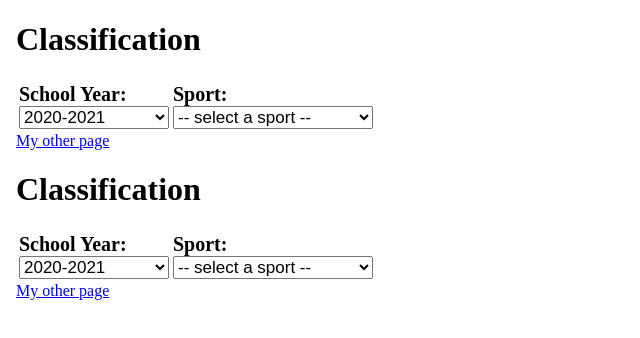
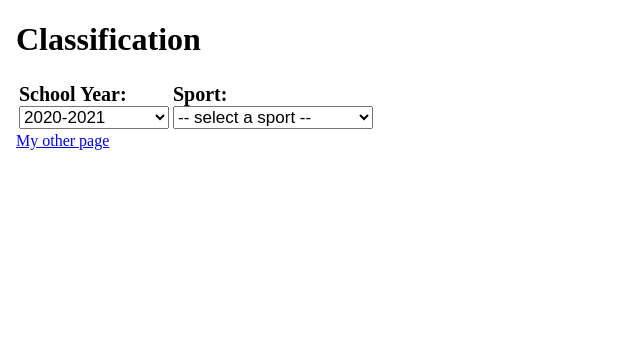
Before and after one commit to Reed560/IHSAA, an Angular app in the folder IHSAA-app/: page / in a window 1280 px wide. Shown: the top 338 px of the page, without its empty margins (0-640 px from the left). Built offline with nearby package versions, Linux system fonts and the light colour scheme.

Commit message:
Update app.component.html

```diff
--- a/IHSAA-app/src/app/app.component.html
+++ b/IHSAA-app/src/app/app.component.html
@@ -52,68 +52,6 @@
 </form>
 
 
-
-
 <a href="/me.html">My other page</a>
 </body>
 </html>
-<html>
-<head>
-  <meta charset="UTF-8">
-  <script src="script.js"></script>
-  <!-- <link rel="stylesheet" type="text/css" href="styles.css"> -->
-</head>
-<body>
-<h1>Classification</h1>
-
-<form id="classificationMenu" method="GET" action="./">
-
-  <table>
-    <tbody>
-    <tr>
-      <td>
-        <strong style="font-size:20px;">School Year:</strong><br>
-        <select style="font-size:17px;width:150px" name="schoolYear" id="schoolYear" class="form-control">
-          <option></option>
-          <option value="2022">2022-2023</option>
-          <option value="2021">2021-2022</option>
-          <option value="2020" selected="">2020-2021</option>
-          <option value="2019">2019-2020</option>
-
-        </select>
-      </td>
-      <td>
-        <strong style="font-size:20px;">Sport:</strong><br>
-        <select style="font-size:17px;width:200px" name="sportid" id="sportid" class="form-control">
-          <option>-- select a sport --</option>
-          <option value="1">Baseball</option>
-          <option value="2">Basketball</option>
-          <option value="3">Cross Country</option>
-          <option value="4">Football</option>
-          <option value="5">Golf</option>
-          <option value="6">Gymnastics</option>
-          <option value="7">Soccer</option>
-          <option value="8">Softball</option>
-          <option value="9">Swimming & Diving</option>
-          <option value="10">Tennis</option>
-          <option value="11">Track & Field</option>
-          <option value="12">Volleyball</option>
-          <option value="13">Wrestling</option>
-          <option value="14">Unified Flag Football</option>
-          <option value="15">Unified Track & FIeld</option>
-
-        </select>
-      </td>
-    </tr>
-    </tbody>
-  </table>
-  <input type="hidden" name="type" value="high">
-</form>
-
-
-
-
-
-<a href="/me.html">My other page</a>
-</body>
-</html>
```
